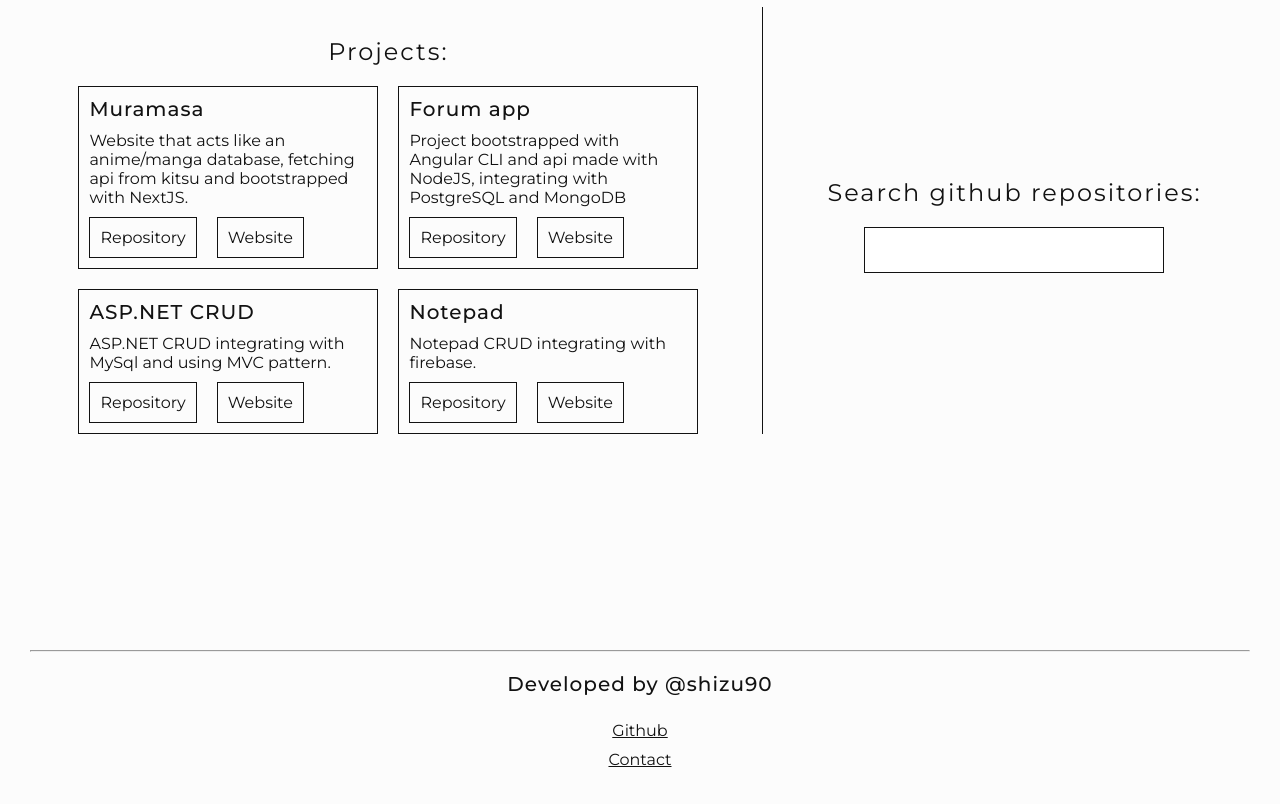
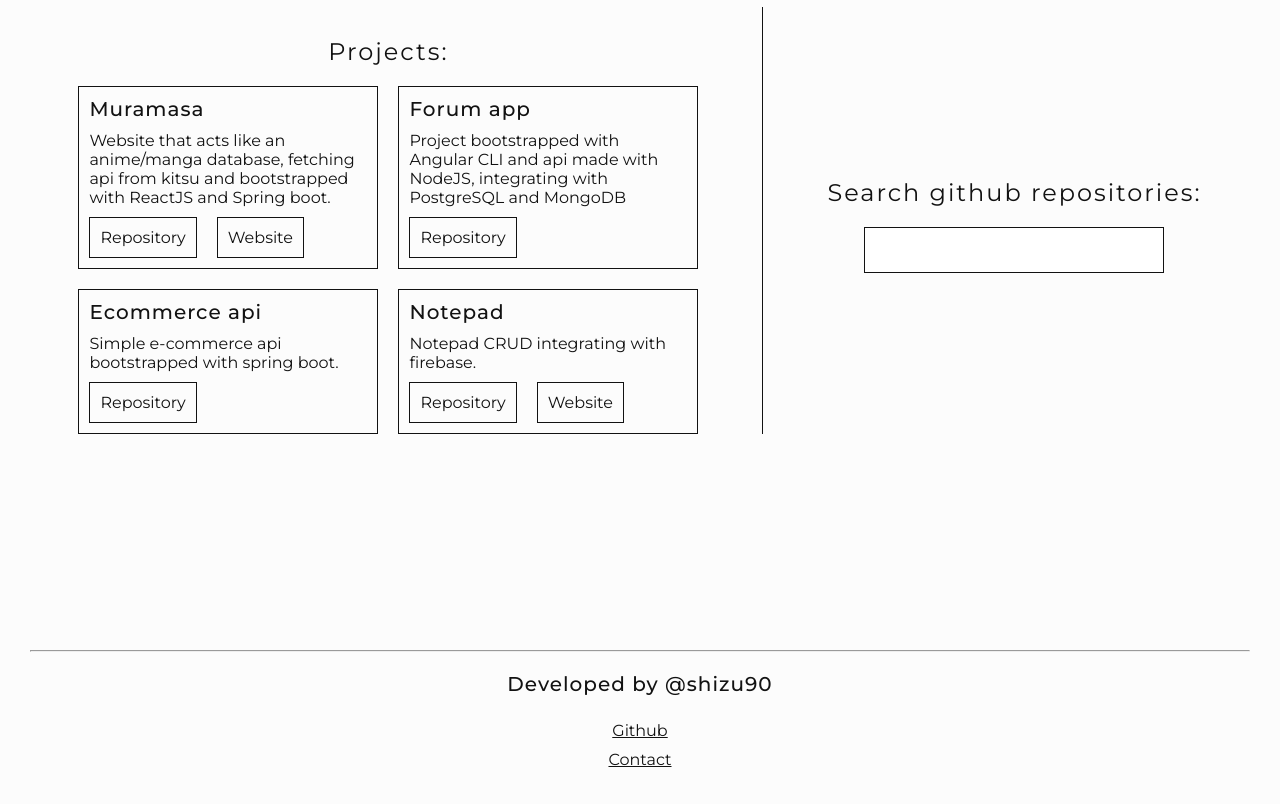
Before and after one commit to shizu90/gabriel-portfolio, a React (Create React App) app: page / in a window 1280 px wide. Shown: the part 2580-3384 px from the top of the page. Built offline with nearby package versions, Linux system fonts and the light colour scheme.

Commit message:
Update Projects.tsx

```diff
--- a/src/pages/Projects/Projects.tsx
+++ b/src/pages/Projects/Projects.tsx
@@ -41,10 +41,10 @@ export default function Projects(props: IProjectsProps) {
                 <ul>
                     <li>
                         <h1>Muramasa</h1>
-                        <p>Website that acts like an anime/manga database, fetching api from kitsu and bootstrapped with NextJS.</p>
+                        <p>Website that acts like an anime/manga database, fetching api from kitsu and bootstrapped with ReactJS and Spring boot.</p>
                         <div>
                             <a href="https://github.com/shizu90/muramasa-app" target={"_blank"}>Repository</a>
-                            <a>Website</a>
+                            <a href="https://muramasa-pofoyd38q-shizu90.vercel.app/">Website</a>
                         </div>
                     </li>
                     <li>
@@ -52,15 +52,13 @@ export default function Projects(props: IProjectsProps) {
                         <p>Project bootstrapped with Angular CLI and api made with NodeJS, integrating with PostgreSQL and MongoDB</p>
                         <div>
                             <a href="https://github.com/shizu90/cod3r-projeto" target={"_blank"}>Repository</a>
-                            <a>Website</a>
                         </div>
                     </li>
                     <li>
-                        <h1>ASP.NET CRUD</h1>
-                        <p>ASP.NET CRUD integrating with MySql and using MVC pattern.</p>
+                        <h1>Ecommerce api</h1>
+                        <p>Simple e-commerce api bootstrapped with spring boot.</p>
                         <div>
-                            <a href="https://github.com/shizu90/aspnet-mvc" target={"_blank"}>Repository</a>
-                            <a>Website</a>
+                            <a href="https://github.com/shizu90/ecommerce-api" target={"_blank"}>Repository</a>
                         </div>
                     </li>
                     <li>
@@ -68,7 +66,7 @@ export default function Projects(props: IProjectsProps) {
                         <p>Notepad CRUD integrating with firebase.</p>
                         <div>
                             <a href="https://github.com/shizu90/notepad-app" target={"_blank"}>Repository</a>
-                            <a>Website</a>
+                            <a href="https://notepad-375irzcp4-shizu90.vercel.app/">Website</a>
                         </div>
                     </li>
                 </ul>
```
